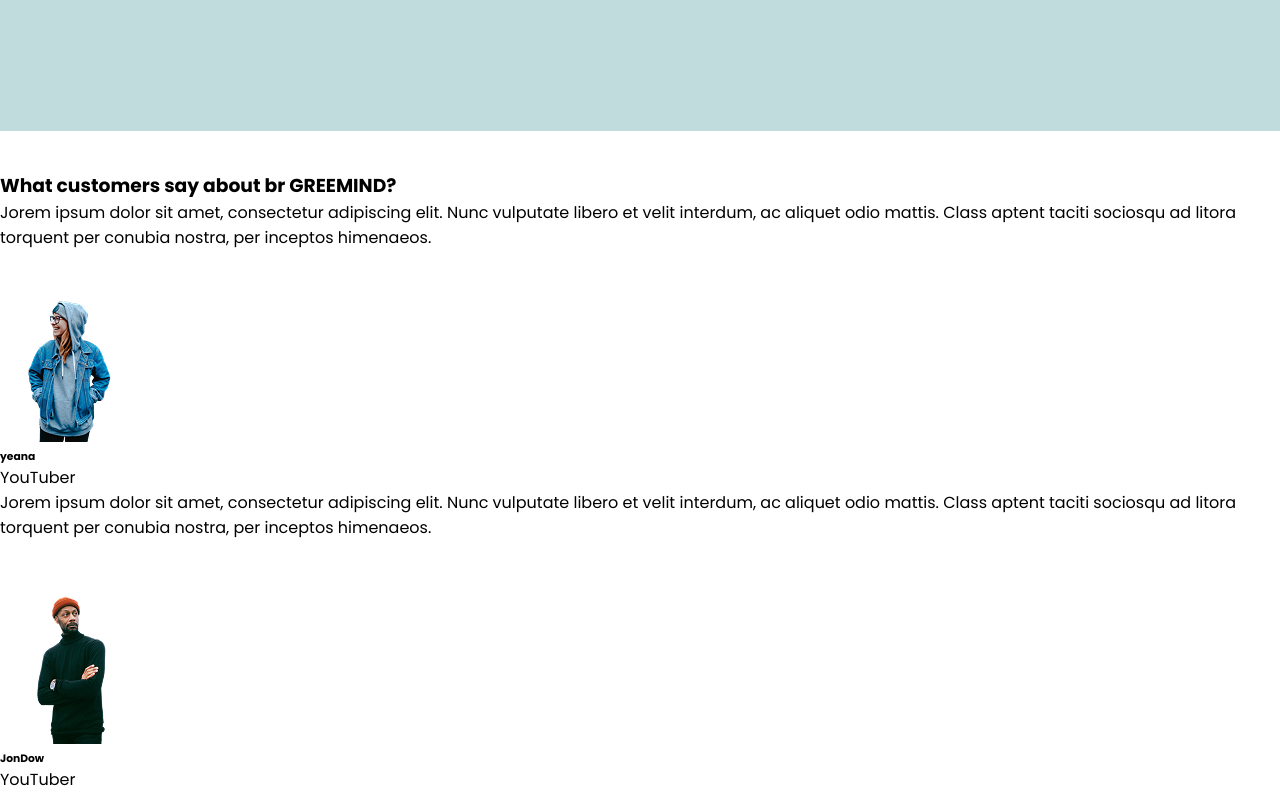
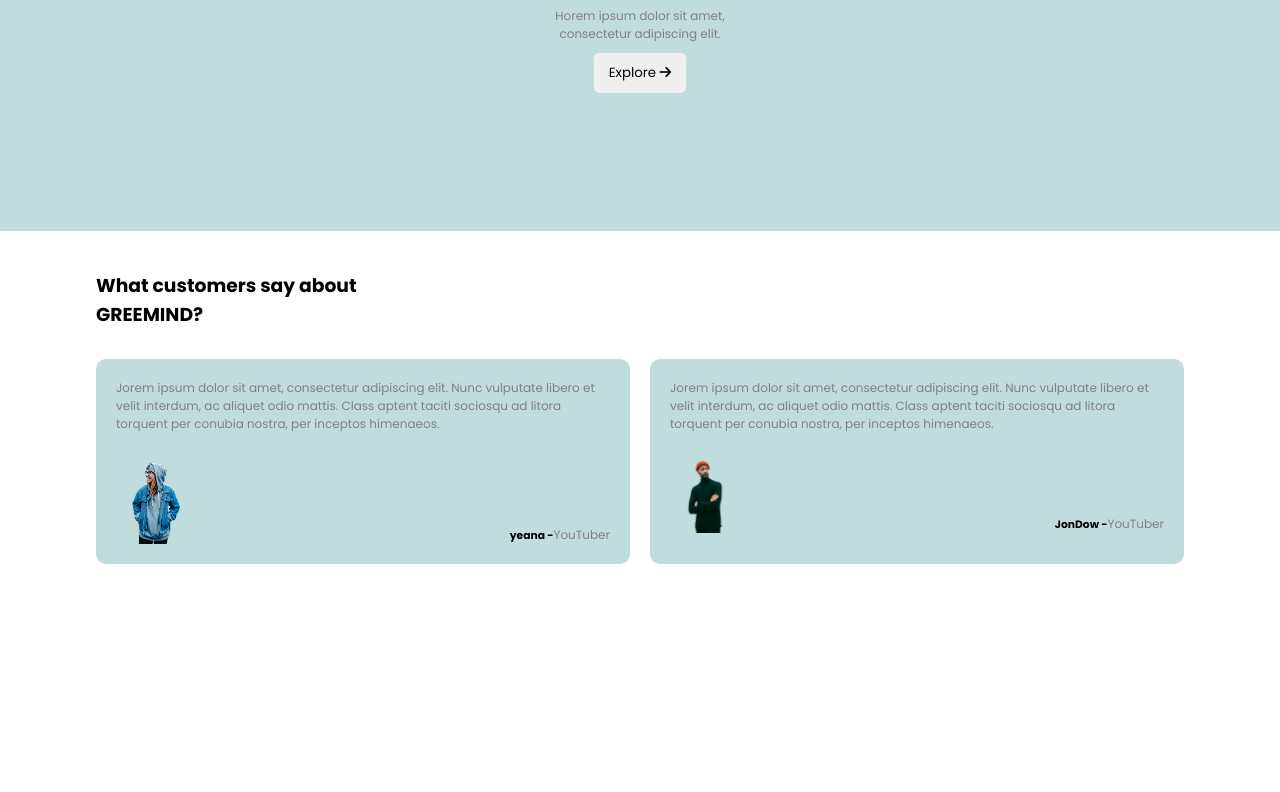
Before and after one commit to MUSTAKIMBIN/GreenMind, a plain HTML site: page index.html in a window 1280 px wide. Shown: the part 1703-2495 px from the top of the page. After the commit the page ends 2297 px from the top, so only its background shows below. Drawn offline with Linux system fonts and the light colour scheme.

Commit message:
finished testimonial section

```diff
--- a/Styles/style.css
+++ b/Styles/style.css
@@ -140,7 +140,7 @@ nav div h1 {
 /* About us */
 .about-us {
   width: 85%;
-  margin: 50px auto;
+  margin: 100px auto;
   text-align: center;
 }
 .about-us p {
@@ -202,3 +202,30 @@ nav div h1 {
   position: relative;
   bottom: 65px;
 }
+/* testimonial */
+.testimonial {
+  width: 85%;
+  margin: 0 auto;
+}
+.testimonial-container {
+  display: flex;
+  gap: 20px;
+  margin: 30px 0;
+}
+.testimonial-card {
+  background-color: #c1dcdc;
+  border-radius: 10px;
+  padding: 20px;
+}
+.testimonial-card p {
+  color: gray;
+  font-size: 12px;
+}
+.testimonial-card div {
+  display: flex;
+  align-items: end;
+  justify-content: space-between;
+}
+.testimonial-card div img {
+  width: 15%;
+}
--- a/index.html
+++ b/index.html
@@ -157,8 +157,11 @@
         </div>
       </section>
       <!-- testimonial -->
-      <section>
-        <h3>What customers say about br GREEMIND?</h3>
+      <section class="testimonial">
+        <h3>
+          What customers say about <br />
+          GREEMIND?
+        </h3>
         <div class="testimonial-container">
           <div class="testimonial-card">
             <p>
@@ -170,7 +173,7 @@
             <div>
               <img src="./assets/apa-01.png" alt="apa-01" />
               <div>
-                <h6>yeana</h6>
+                <h6>yeana -</h6>
                 <p>YouTuber</p>
               </div>
             </div>
@@ -185,7 +188,7 @@
             <div>
               <img src="./assets/vai-01.png" alt="vai-01" />
               <div>
-                <h6>JonDow</h6>
+                <h6>JonDow -</h6>
                 <p>YouTuber</p>
               </div>
             </div>
```
